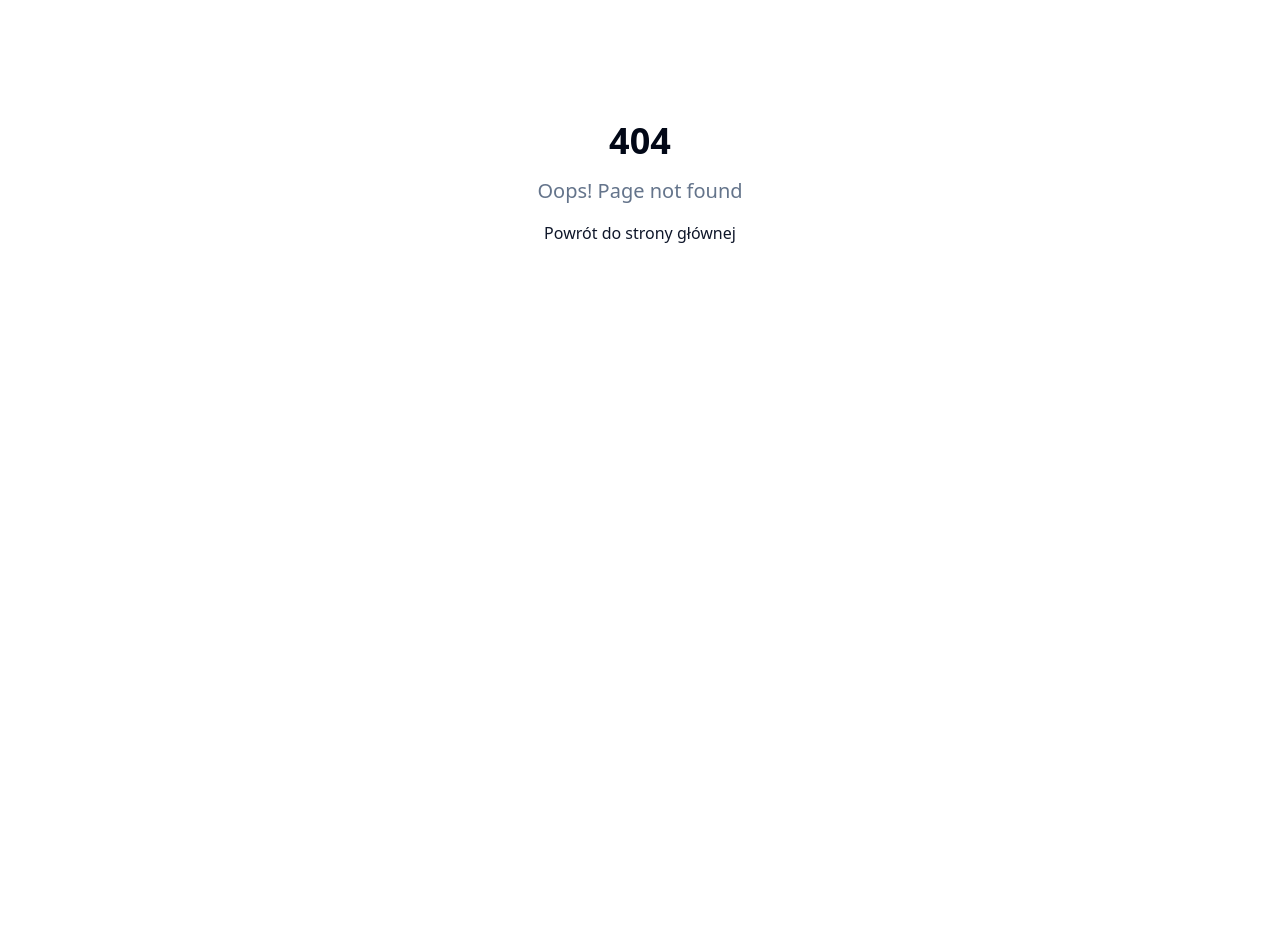
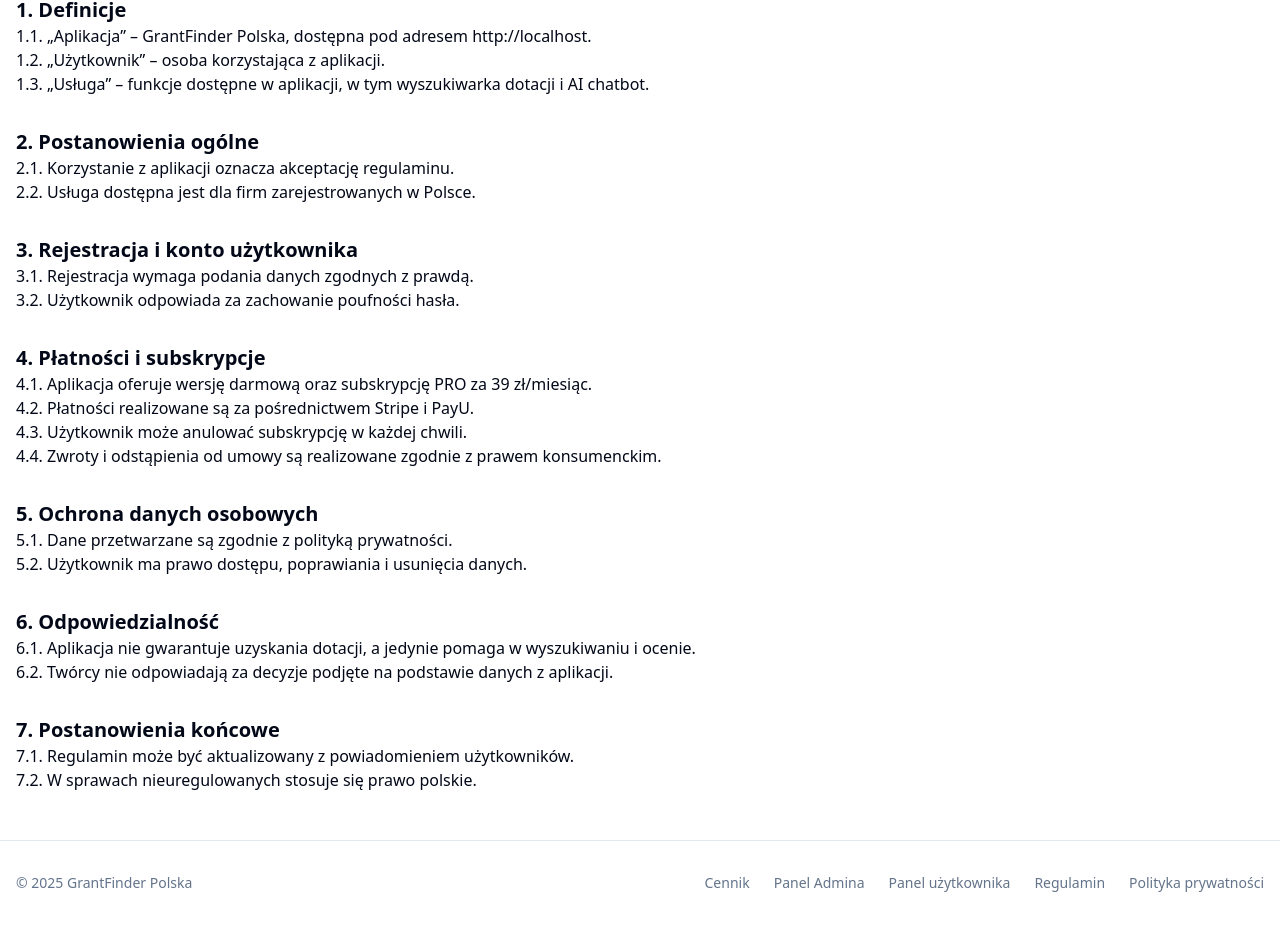
Before and after one commit to krystian1rzeszutko/grantlyaipolska, a React (Vite) app: page /regulamin in a window 1280 px wide. Before the commit this address had no page. Shown: the part 217-1142 px from the top of the page. Before the commit the page ends 800 px from the top, so only its background shows below. Built offline with nearby package versions, Linux system fonts and the light colour scheme.

Commit message:
Add terms and privacy policy
Add Terms of Service and Privacy Policy pages to the application. These pages include definitions, user responsibilities, payment information, data protection, and legal disclaimers.

```diff
--- a/src/App.tsx
+++ b/src/App.tsx
@@ -13,6 +13,8 @@ import Eligibility from "./pages/Eligibility";
 import Chatbot from "./pages/Chatbot";
 import Dashboard from "./pages/Dashboard";
 import Admin from "./pages/Admin";
+import Terms from "./pages/Terms";
+import Privacy from "./pages/Privacy";
 
 const queryClient = new QueryClient();
 
@@ -32,6 +34,8 @@ const App = () => (
             <Route path="/chatbot" element={<Chatbot />} />
             <Route path="/dashboard" element={<Dashboard />} />
             <Route path="/admin" element={<Admin />} />
+            <Route path="/regulamin" element={<Terms />} />
+            <Route path="/polityka-prywatnosci" element={<Privacy />} />
             {/* ADD ALL CUSTOM ROUTES ABOVE THE CATCH-ALL "*" ROUTE */}
             <Route path="*" element={<NotFound />} />
           </Routes>
--- a/src/components/layout/Footer.tsx
+++ b/src/components/layout/Footer.tsx
@@ -8,6 +8,8 @@ const Footer = () => {
             <a href="#pricing" className="hover:text-foreground">Cennik</a>
             <a href="/admin" className="hover:text-foreground">Panel Admina</a>
             <a href="/dashboard" className="hover:text-foreground">Panel użytkownika</a>
+            <a href="/regulamin" className="hover:text-foreground">Regulamin</a>
+            <a href="/polityka-prywatnosci" className="hover:text-foreground">Polityka prywatności</a>
           </nav>
         </div>
       </div>
--- /dev/null
+++ b/src/pages/Privacy.tsx
@@ -0,0 +1,95 @@
+import { Helmet } from "react-helmet-async";
+import Navbar from "@/components/layout/Navbar";
+import Footer from "@/components/layout/Footer";
+
+const Privacy = () => {
+  const origin = typeof window !== "undefined" ? window.location.origin : "";
+  const canonical = origin ? `${origin}/polityka-prywatnosci` : "/polityka-prywatnosci";
+
+  const jsonLd = {
+    "@context": "https://schema.org",
+    "@type": "WebPage",
+    name: "Polityka prywatności – GrantFinder Polska",
+    url: canonical,
+    breadcrumb: {
+      "@type": "BreadcrumbList",
+      itemListElement: [
+        { "@type": "ListItem", position: 1, name: "Strona główna", item: origin || "/" },
+        { "@type": "ListItem", position: 2, name: "Polityka prywatności", item: canonical },
+      ],
+    },
+    isPartOf: { "@type": "WebSite", name: "GrantFinder Polska", url: origin || "/" },
+  };
+
+  return (
+    <div className="min-h-screen bg-background">
+      <Helmet>
+        <title>Polityka prywatności – GrantFinder Polska</title>
+        <meta name="description" content="Polityka prywatności GrantFinder Polska: zakres i cele przetwarzania, podstawa prawna, prawa użytkownika oraz bezpieczeństwo danych." />
+        <link rel="canonical" href={canonical} />
+        <script type="application/ld+json">{JSON.stringify(jsonLd)}</script>
+      </Helmet>
+
+      <Navbar />
+
+      <main>
+        <section className="container mx-auto px-4 py-12">
+          <header className="mb-8">
+            <h1 className="text-3xl font-bold">Polityka prywatności „GrantFinder Polska”</h1>
+            <p className="mt-2 text-muted-foreground">Ostatnia aktualizacja: {new Date().toLocaleDateString("pl-PL")}</p>
+          </header>
+
+          <article className="prose max-w-none dark:prose-invert">
+            <section className="mb-8">
+              <h2 className="text-xl font-semibold">1. Administrator danych</h2>
+              <p>Administratorem danych jest [Twoja firma, adres, NIP]. Kontakt: [e-mail].</p>
+            </section>
+
+            <section className="mb-8">
+              <h2 className="text-xl font-semibold">2. Cele przetwarzania danych</h2>
+              <ul>
+                <li>Realizacja usługi i obsługa konta użytkownika.</li>
+                <li>Obsługa płatności i fakturowanie.</li>
+                <li>Wysyłka powiadomień e-mail (newsletter, alerty o dotacjach).</li>
+              </ul>
+            </section>
+
+            <section className="mb-8">
+              <h2 className="text-xl font-semibold">3. Podstawa prawna</h2>
+              <p>Przetwarzamy dane na podstawie zgody użytkownika oraz w celu wykonania umowy.</p>
+            </section>
+
+            <section className="mb-8">
+              <h2 className="text-xl font-semibold">4. Zakres danych</h2>
+              <p>Imię, nazwisko, e-mail, NIP, dane firmy, dane płatnicze.</p>
+            </section>
+
+            <section className="mb-8">
+              <h2 className="text-xl font-semibold">5. Okres przechowywania</h2>
+              <p>Dane przechowywane są przez okres trwania umowy i okres wymagany przez przepisy księgowe.</p>
+            </section>
+
+            <section className="mb-8">
+              <h2 className="text-xl font-semibold">6. Prawa użytkownika</h2>
+              <p>Prawo dostępu, poprawiania, usunięcia danych, ograniczenia przetwarzania oraz przenoszenia danych.</p>
+            </section>
+
+            <section className="mb-8">
+              <h2 className="text-xl font-semibold">7. Bezpieczeństwo danych</h2>
+              <p>Stosujemy środki techniczne i organizacyjne zapewniające ochronę danych.</p>
+            </section>
+
+            <section>
+              <h2 className="text-xl font-semibold">8. Udostępnianie danych</h2>
+              <p>Dane mogą być udostępniane podmiotom obsługującym płatności i księgowość.</p>
+            </section>
+          </article>
+        </section>
+      </main>
+
+      <Footer />
+    </div>
+  );
+};
+
+export default Privacy;
--- /dev/null
+++ b/src/pages/Terms.tsx
@@ -0,0 +1,97 @@
+import { Helmet } from "react-helmet-async";
+import Navbar from "@/components/layout/Navbar";
+import Footer from "@/components/layout/Footer";
+
+const Terms = () => {
+  const origin = typeof window !== "undefined" ? window.location.origin : "";
+  const canonical = origin ? `${origin}/regulamin` : "/regulamin";
+  const siteAddress = origin || "[adres strony]";
+
+  const jsonLd = {
+    "@context": "https://schema.org",
+    "@type": "WebPage",
+    name: "Regulamin – GrantFinder Polska",
+    url: canonical,
+    breadcrumb: {
+      "@type": "BreadcrumbList",
+      itemListElement: [
+        { "@type": "ListItem", position: 1, name: "Strona główna", item: origin || "/" },
+        { "@type": "ListItem", position: 2, name: "Regulamin", item: canonical },
+      ],
+    },
+    isPartOf: { "@type": "WebSite", name: "GrantFinder Polska", url: origin || "/" },
+  };
+
+  return (
+    <div className="min-h-screen bg-background">
+      <Helmet>
+        <title>Regulamin – GrantFinder Polska</title>
+        <meta name="description" content="Regulamin korzystania z aplikacji GrantFinder Polska: zasady, płatności, dane i odpowiedzialność." />
+        <link rel="canonical" href={canonical} />
+        <script type="application/ld+json">{JSON.stringify(jsonLd)}</script>
+      </Helmet>
+
+      <Navbar />
+
+      <main>
+        <section className="container mx-auto px-4 py-12">
+          <header className="mb-8">
+            <h1 className="text-3xl font-bold">Regulamin korzystania z aplikacji GrantFinder Polska</h1>
+            <p className="mt-2 text-muted-foreground">Ostatnia aktualizacja: {new Date().toLocaleDateString("pl-PL")}</p>
+          </header>
+
+          <article className="prose max-w-none dark:prose-invert">
+            <section className="mb-8">
+              <h2 className="text-xl font-semibold">1. Definicje</h2>
+              <p>1.1. „Aplikacja” – GrantFinder Polska, dostępna pod adresem {siteAddress}.</p>
+              <p>1.2. „Użytkownik” – osoba korzystająca z aplikacji.</p>
+              <p>1.3. „Usługa” – funkcje dostępne w aplikacji, w tym wyszukiwarka dotacji i AI chatbot.</p>
+            </section>
+
+            <section className="mb-8">
+              <h2 className="text-xl font-semibold">2. Postanowienia ogólne</h2>
+              <p>2.1. Korzystanie z aplikacji oznacza akceptację regulaminu.</p>
+              <p>2.2. Usługa dostępna jest dla firm zarejestrowanych w Polsce.</p>
+            </section>
+
+            <section className="mb-8">
+              <h2 className="text-xl font-semibold">3. Rejestracja i konto użytkownika</h2>
+              <p>3.1. Rejestracja wymaga podania danych zgodnych z prawdą.</p>
+              <p>3.2. Użytkownik odpowiada za zachowanie poufności hasła.</p>
+            </section>
+
+            <section className="mb-8">
+              <h2 className="text-xl font-semibold">4. Płatności i subskrypcje</h2>
+              <p>4.1. Aplikacja oferuje wersję darmową oraz subskrypcję PRO za 39 zł/miesiąc.</p>
+              <p>4.2. Płatności realizowane są za pośrednictwem Stripe i PayU.</p>
+              <p>4.3. Użytkownik może anulować subskrypcję w każdej chwili.</p>
+              <p>4.4. Zwroty i odstąpienia od umowy są realizowane zgodnie z prawem konsumenckim.</p>
+            </section>
+
+            <section className="mb-8">
+              <h2 className="text-xl font-semibold">5. Ochrona danych osobowych</h2>
+              <p>5.1. Dane przetwarzane są zgodnie z polityką prywatności.</p>
+              <p>5.2. Użytkownik ma prawo dostępu, poprawiania i usunięcia danych.</p>
+            </section>
+
+            <section className="mb-8">
+              <h2 className="text-xl font-semibold">6. Odpowiedzialność</h2>
+              <p>6.1. Aplikacja nie gwarantuje uzyskania dotacji, a jedynie pomaga w wyszukiwaniu i ocenie.</p>
+              <p>6.2. Twórcy nie odpowiadają za decyzje podjęte na podstawie danych z aplikacji.</p>
+            </section>
+
+            <section>
+              <h2 className="text-xl font-semibold">7. Postanowienia końcowe</h2>
+              <p>7.1. Regulamin może być aktualizowany z powiadomieniem użytkowników.</p>
+              <p>7.2. W sprawach nieuregulowanych stosuje się prawo polskie.</p>
+            </section>
+          </article>
+        </section>
+      </main>
+
+      <Footer />
+    </div>
+  );
+};
+
+export default Terms;
```
